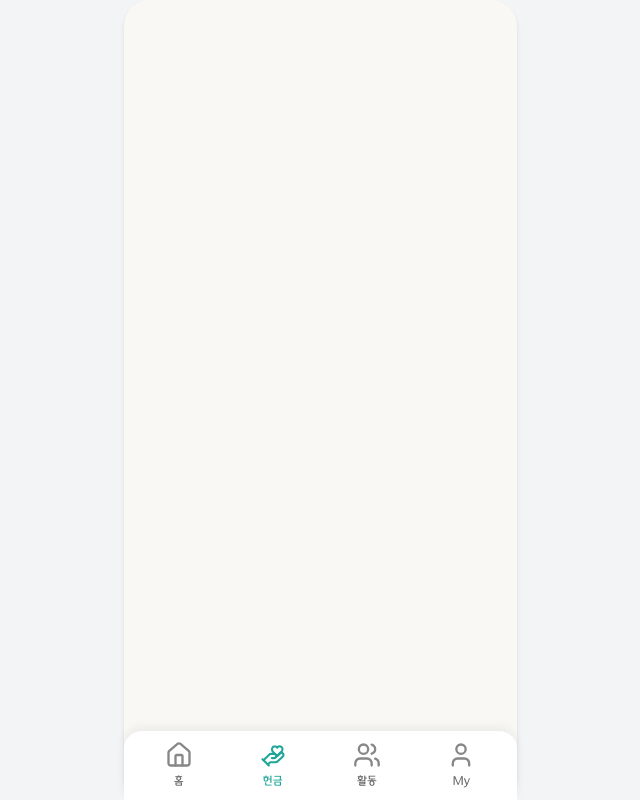
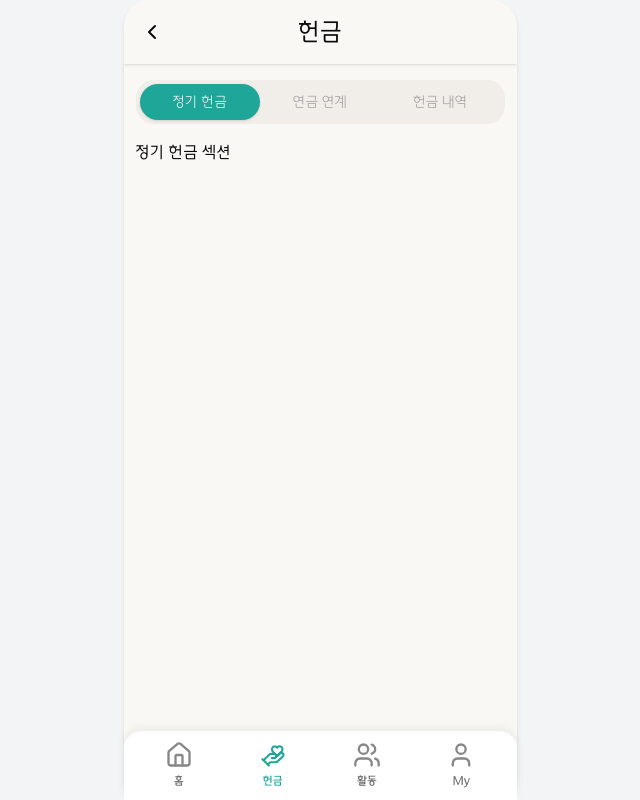
Before and after one commit to PrayForHanaro/Frontend, a Next.js app: page /giving in a window 1280 px wide. Shown: the whole page, without its empty margins (320-960 px from the left). Built offline with nearby package versions, Linux system fonts and the light colour scheme.

Commit message:
feat: add giving page Tab Component #18

```diff
--- a/app/(main)/giving/page.tsx
+++ b/app/(main)/giving/page.tsx
@@ -1,5 +1,36 @@
+'use client';
+
+import { useState } from 'react';
+
+import Header from '@/components/ui/cmm/Header';
 import Nav from '@/components/ui/cmm/Nav';
+import GivingToggle from '@/components/ui/giving/GivingToggle';
+import type { GivingTab } from '@/constants/giving';
 
-export default function GivingTransfer() {
-  return <Nav />;
+export default function GivingPage() {
+  const [selectedTab, setSelectedTab] = useState<GivingTab>('정기 헌금');
+
+  function renderContent() {
+    if (selectedTab === '정기 헌금') {
+      return <div>정기 헌금 섹션</div>;
+    }
+
+    if (selectedTab === '연금 연계') {
+      return <div>연금 연계 섹션</div>;
+    }
+
+    return <div>헌금 내역 섹션</div>;
+  }
+
+  return (
+    <div className="flex flex-col gap-4">
+      <Header content="헌금" />
+
+      <GivingToggle selectedTab={selectedTab} onChangeTab={setSelectedTab} />
+
+      {renderContent()}
+
+      <Nav />
+    </div>
+  );
 }
--- /dev/null
+++ b/components/ui/giving/GivingToggle.tsx
@@ -0,0 +1,52 @@
+'use client';
+
+import { GIVING_TABS, type GivingTab } from '@/constants/giving';
+
+/**
+ * @page: 헌금 - 토글 버튼
+ * @description: 정기 헌금, 연금 연계, 헌금 내역 세 가지 구분
+ * @author: typeYu
+ * @date: 2026-04-14
+ */
+
+type GivingToggleProps = {
+  selectedTab: GivingTab;
+  onChangeTab: (tab: GivingTab) => void;
+};
+
+export default function GivingToggle({
+  selectedTab,
+  onChangeTab,
+}: GivingToggleProps) {
+  return (
+    <div className="w-full pt-3">
+      <div
+        className="flex h-11 w-full rounded-2xl bg-[#F1EEEA] p-1"
+        role="tablist"
+        aria-label="헌금 카테고리 선택"
+      >
+        {GIVING_TABS.map((tab) => {
+          const isActive = selectedTab === tab;
+
+          return (
+            <button
+              key={tab}
+              type="button"
+              role="tab"
+              aria-selected={isActive}
+              aria-label={`${tab} 보기`}
+              onClick={() => onChangeTab(tab)}
+              className={`flex h-full min-w-0 flex-1 items-center justify-center whitespace-nowrap rounded-2xl text-center font-hana-light text-[14px] leading-none transition ${
+                isActive
+                  ? 'fade-in animate-in bg-hana-main text-white shadow-sm'
+                  : 'bg-transparent text-[#9B9B9B]'
+              }`}
+            >
+              {tab}
+            </button>
+          );
+        })}
+      </div>
+    </div>
+  );
+}
--- /dev/null
+++ b/constants/giving.ts
@@ -0,0 +1,10 @@
+/**
+ * @page: 헌금 문구
+ * @description: 헌금 탭 상수
+ * @author: typeYu
+ * @date: 2026-04-14
+ */
+
+export const GIVING_TABS = ['정기 헌금', '연금 연계', '헌금 내역'] as const;
+
+export type GivingTab = (typeof GIVING_TABS)[number];
```
